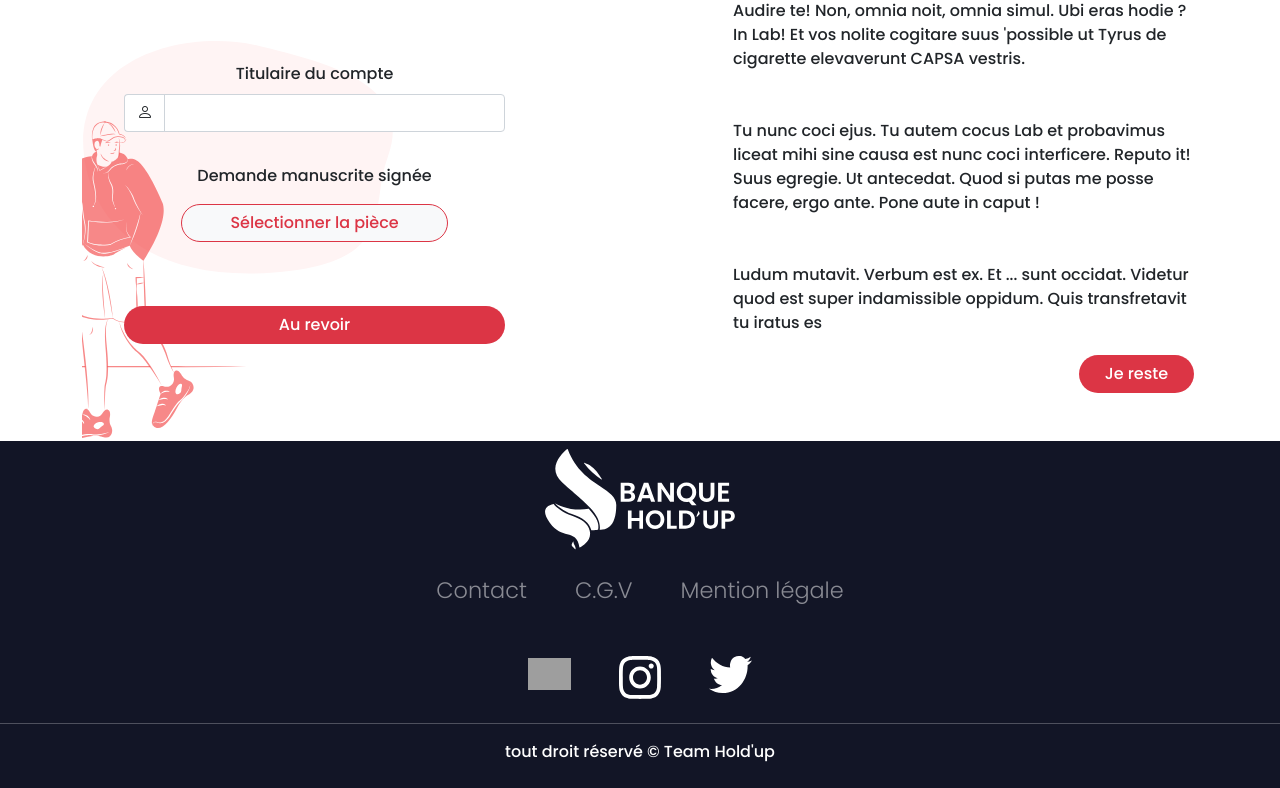
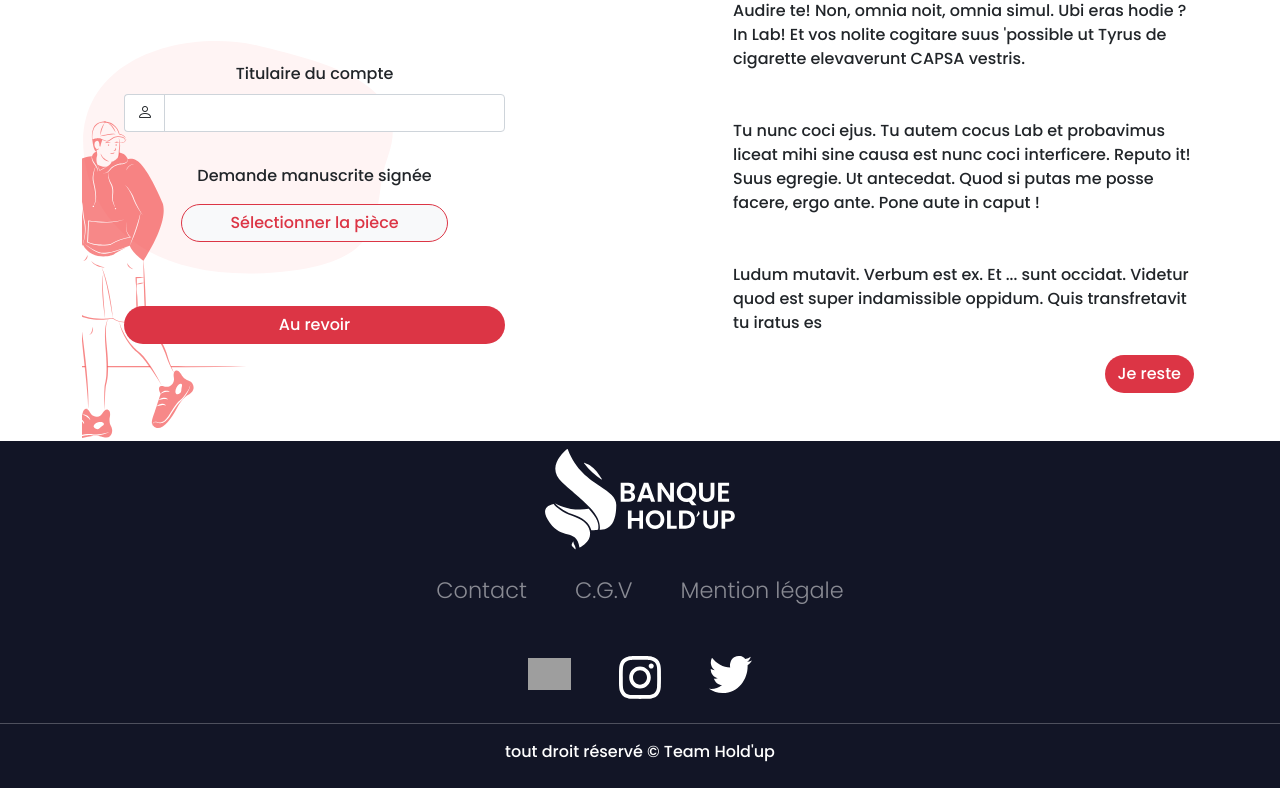
Before and after one commit to SlyderSlash/banque-holdup, a PHP site: page /deleteAccount.php in a window 1280 px wide. Shown: the part 318-1106 px from the top of the page. Run offline with PHP 8.4, Linux system fonts and the light colour scheme; data that the repository does not hold is empty; grey boxes are pictures that could not be loaded.

Commit message:
corrections mineures

```diff
--- a/assets/styles/custom.css
+++ b/assets/styles/custom.css
@@ -8,7 +8,7 @@
 }
 .btn{
     background-color:#F23F3F;
-    border-radius: 100px;
+    /* border-radius: 100px; */
 }
 
 .link{
@@ -71,12 +71,13 @@
     max-height:calc(15vh + 10vw);
 }
 
-.header_title h1{
+/**** Bug d'accès menu connecté sur mobile *****/
+/* .header_title h1{
     transform: translateX(10%);
 }
 .header_title p{
     transform: translateX(-10%);
-}
+} */
 
 .nav-link {
     color: rgba(255, 255, 255, 0.50);
--- a/deleteAccount.php
+++ b/deleteAccount.php
@@ -59,7 +59,7 @@
                 Quis transfretavit tu iratus es
             </p>
             <div class="row-cols-sm-auto d-md-flex justify-content-end d-none me-1 mt-1">
-                <button class="btn rounded-pill bg-danger text-white mb-5 w-25" type="button">Je reste</button>
+                <button class="btn rounded-pill bg-danger text-white mb-5" type="button">Je reste</button>
             </div>
         </section>
     </div>
```
